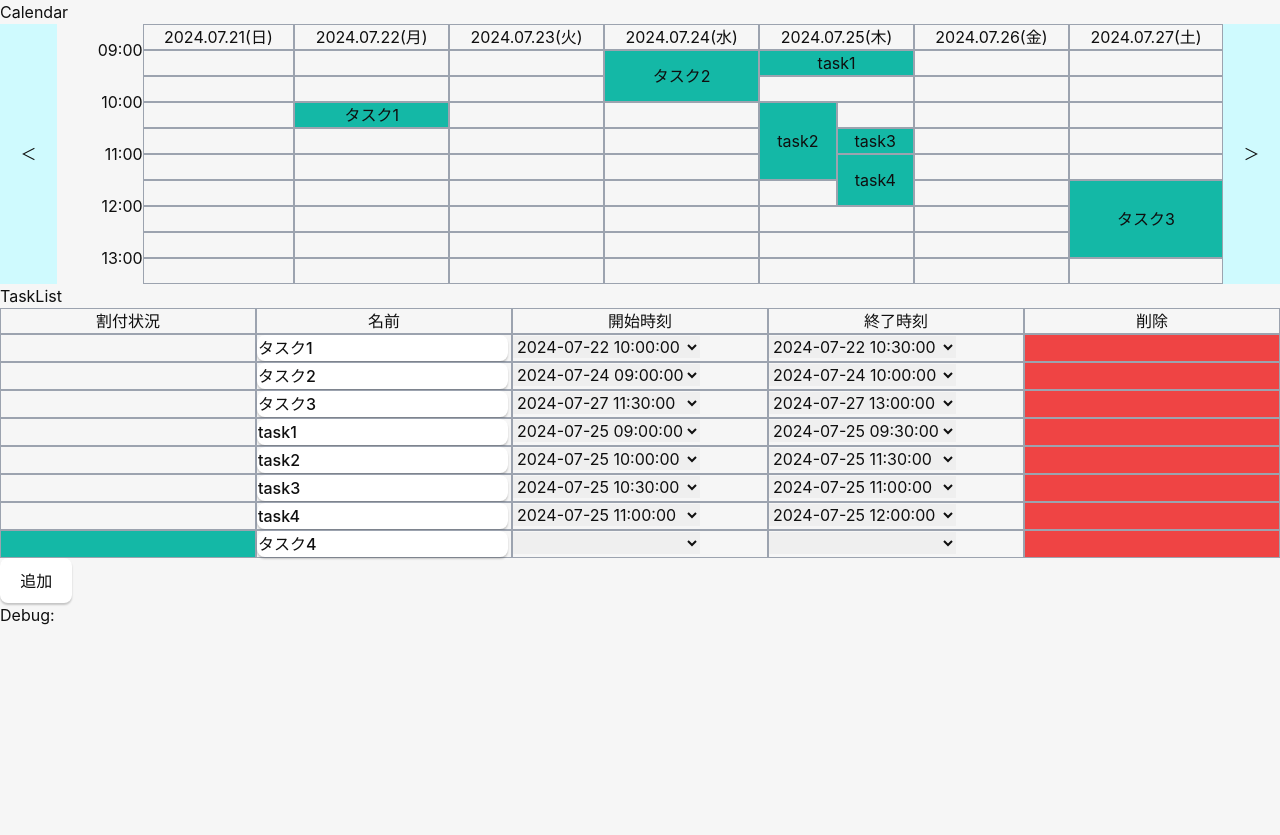
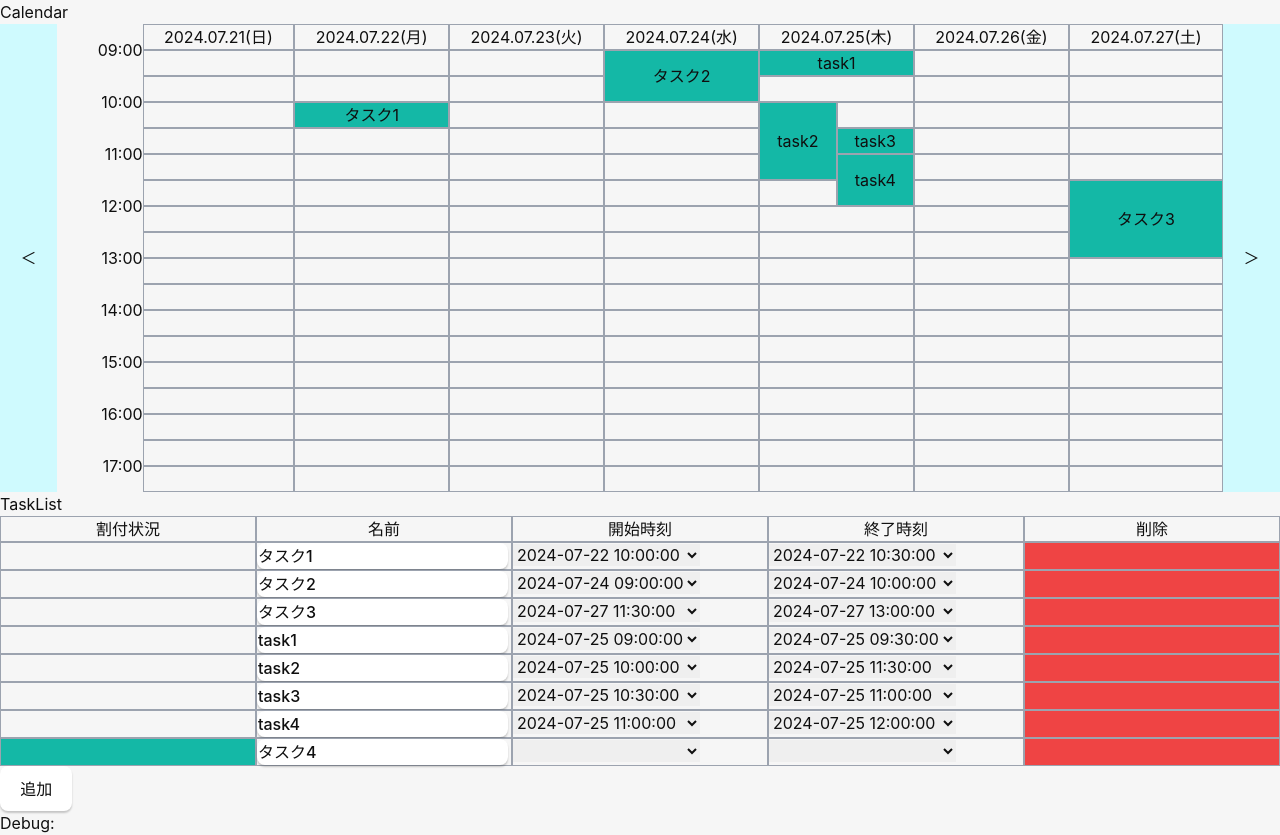
Before and after one commit to byrschcrm/tauri-app, a React (Vite) app: page / in a window 1280 px wide. Before the commit the page ends 800 px from the top, so only its background shows below. Built offline with nearby package versions, Linux system fonts and the light colour scheme.

Commit message:
時刻範囲を09:00〜17:30に伸ばす

```diff
--- a/src/Calendar.tsx
+++ b/src/Calendar.tsx
@@ -45,28 +45,29 @@ const Calendar: FC<Props> = (props) => {
         }
     }
 
+    const hours = [9, 10, 11, 12, 13, 14, 15, 16, 17]
+
     return (
-        <div className="grid grid-flow-col grid-rows-10">
+        <div className={`grid grid-flow-col ${getGridRows(hours.length * 2)}`}>
             <div
-                className="flex items-center justify-center row-span-10 text-right bg-cyan-100 cursor-pointer"
+                className={`flex items-center justify-center ${getRowSpan(hours.length * 2)} text-right bg-cyan-100 cursor-pointer`}
                 onClick={() => addFromDate(-1)}
             >
                 ＜
             </div>
-            <div className="flex items-center justify-end row-span-2 text-right">09:00</div>
-            <div className="flex items-center justify-end row-span-2 text-right">10:00</div>
-            <div className="flex items-center justify-end row-span-2 text-right">11:00</div>
-            <div className="flex items-center justify-end row-span-2 text-right">12:00</div>
-            <div className="flex items-center justify-end row-span-2 text-right">13:00</div>
+            {
+                hours.map((hour) => <div className="flex items-center justify-end row-span-2 text-right">{`${padLeftZero(hour, 2)}:00`}</div>)
+            }
             {
                 [0, 1, 2, 3, 4, 5, 6]
                     .map((diff) => {
                         const date = fromDate.add(diff, 'd')
-                        return createCellElementsX3(date.format(`YYYY.MM.DD(ddd)`), tasks, createDateRanges(date.format('YYYY-MM-DD')), 9 * diff + 1, dragStart, drop, null)
+                        const dateRanges = createDateRanges(date.format('YYYY-MM-DD'), hours)
+                        return createCellElementsX3(date.format(`YYYY.MM.DD(ddd)`), tasks, dateRanges, dateRanges.length * diff + 1, dragStart, drop, null)
                     })
             }
             <div
-                className="flex items-center justify-center row-span-10 text-right bg-cyan-100 cursor-pointer"
+                className={`flex items-center justify-center ${getRowSpan(hours.length * 2)} text-right bg-cyan-100 cursor-pointer`}
                 onClick={() => addFromDate(1)}
             >
                 ＞
@@ -114,8 +115,7 @@ const createCellElementsX3 = (ymd_caption: string, allTasks: any[], dateRanges:
                         draggable={true}
                         onDragOver={(e) => e.preventDefault()}
                         onDrop={(e) => drop(e, no, start_date, 1)}
-                    >
-                    </div>
+                    ></div>
                 )
             } else {
                 const task = tasks[0]
@@ -220,18 +220,58 @@ const createCellElementsX3 = (ymd_caption: string, allTasks: any[], dateRanges:
     )
 }
 
-const createDateRanges = (ymd: string) => {
-    return [
-        { from: dayjs(`${ymd} 09:00:00`), to: dayjs(`${ymd} 09:30:00`) },
-        { from: dayjs(`${ymd} 09:30:00`), to: dayjs(`${ymd} 10:00:00`) },
-        { from: dayjs(`${ymd} 10:00:00`), to: dayjs(`${ymd} 10:30:00`) },
-        { from: dayjs(`${ymd} 10:30:00`), to: dayjs(`${ymd} 11:00:00`) },
-        { from: dayjs(`${ymd} 11:00:00`), to: dayjs(`${ymd} 11:30:00`) },
-        { from: dayjs(`${ymd} 11:30:00`), to: dayjs(`${ymd} 12:00:00`) },
-        { from: dayjs(`${ymd} 12:00:00`), to: dayjs(`${ymd} 12:30:00`) },
-        { from: dayjs(`${ymd} 12:30:00`), to: dayjs(`${ymd} 13:00:00`) },
-        { from: dayjs(`${ymd} 13:00:00`), to: dayjs(`${ymd} 13:30:00`) },
-    ]
+const createDateRanges = (ymd: string, hours: number[]) => {
+    return hours.flatMap((hour) => [
+        { from: dayjs(`${ymd} ${padLeftZero(hour, 2)}:00:00`), to: dayjs(`${ymd} ${padLeftZero(hour, 2)}:30:00`) },
+        { from: dayjs(`${ymd} ${padLeftZero(hour, 2)}:30:00`), to: dayjs(`${ymd} ${padLeftZero(hour + 1, 2)}:00:00`) },
+    ]).slice(0, hours.length * 2 - 1)
+}
+
+const getGridRows = (num: any) => {
+    switch (num) {
+        case 1:
+            return 'grid-rows-1'
+        case 2:
+            return 'grid-rows-2'
+        case 3:
+            return 'grid-rows-3'
+        case 4:
+            return 'grid-rows-4'
+        case 5:
+            return 'grid-rows-5'
+        case 6:
+            return 'grid-rows-6'
+        case 7:
+            return 'grid-rows-7'
+        case 8:
+            return 'grid-rows-8'
+        case 9:
+            return 'grid-rows-9'
+        case 10:
+            return 'grid-rows-10'
+        case 11:
+            return 'grid-rows-11'
+        case 12:
+            return 'grid-rows-12'
+        case 13:
+            return 'grid-rows-13'
+        case 14:
+            return 'grid-rows-14'
+        case 15:
+            return 'grid-rows-15'
+        case 16:
+            return 'grid-rows-16'
+        case 17:
+            return 'grid-rows-17'
+        case 18:
+            return 'grid-rows-18'
+        case 19:
+            return 'grid-rows-19'
+        case 20:
+            return 'grid-rows-20'
+        default:
+            return ''
+    }
 }
 
 const getRowSpan = (num: any) => {
@@ -248,6 +288,34 @@ const getRowSpan = (num: any) => {
             return 'row-span-5'
         case 6:
             return 'row-span-6'
+        case 7:
+            return 'row-span-7'
+        case 8:
+            return 'row-span-8'
+        case 9:
+            return 'row-span-9'
+        case 10:
+            return 'row-span-10'
+        case 11:
+            return 'row-span-11'
+        case 12:
+            return 'row-span-12'
+        case 13:
+            return 'row-span-13'
+        case 14:
+            return 'row-span-14'
+        case 15:
+            return 'row-span-15'
+        case 16:
+            return 'row-span-16'
+        case 17:
+            return 'row-span-17'
+        case 18:
+            return 'row-span-18'
+        case 19:
+            return 'row-span-19'
+        case 20:
+            return 'row-span-20'
         default:
             return ''
     }
@@ -380,7 +448,7 @@ const getY = (num: number) => {
 const addDate = (date: any, minutes: number, date_type: DateType) => {
     let ret = date
     let cur_minutes = minutes
-    const [lower_limit, upper_limit] = date_type === DateType.Start ? ['09:00:00', '13:00:00'] : ['09:30:00', '13:30:00']
+    const [lower_limit, upper_limit] = date_type === DateType.Start ? ['09:00:00', '17:00:00'] : ['09:30:00', '17:30:00']
 
     if (cur_minutes > 0) {
         while (cur_minutes > 0) {
@@ -403,4 +471,8 @@ const addDate = (date: any, minutes: number, date_type: DateType) => {
     return ret
 }
 
+const padLeftZero = (num: number, len: number) => {
+    return (Array(len).join('0') + num).slice(-len);
+}
+
 export default Calendar
--- a/tailwind.config.js
+++ b/tailwind.config.js
@@ -6,10 +6,16 @@ export default {
   ],
   theme: {
     extend: {
+      gridRow: {
+        'span-18': 'span 18 / span 18',
+      },
       gridTemplateColumns: {
         '1/2': '50% 50%',
         '1/3': '33.3% 33.3% 33.3%',
         '1/4': '25% 25% 25% 25%',
+      },
+      gridTemplateRows: {
+        '18': 'repeat(18, minmax(0, 1fr))'
       },
       inset: {
         'y-1/5': '20%',
```
